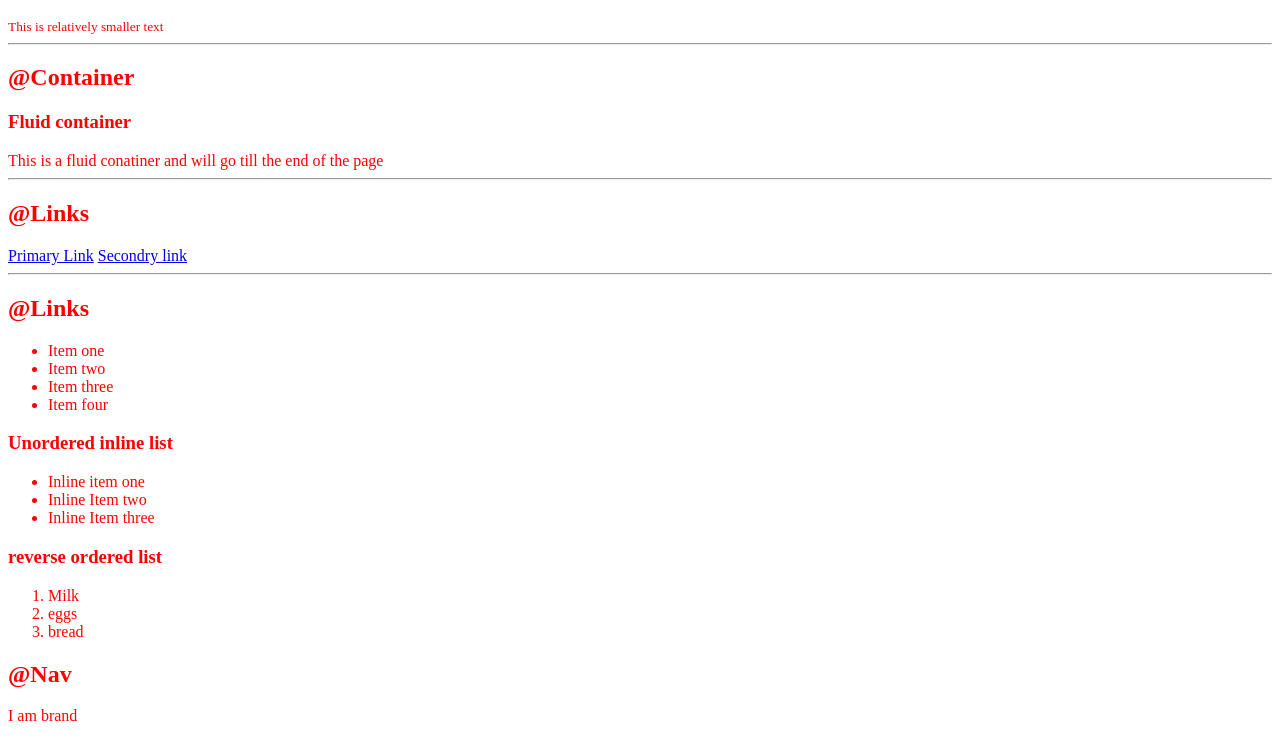
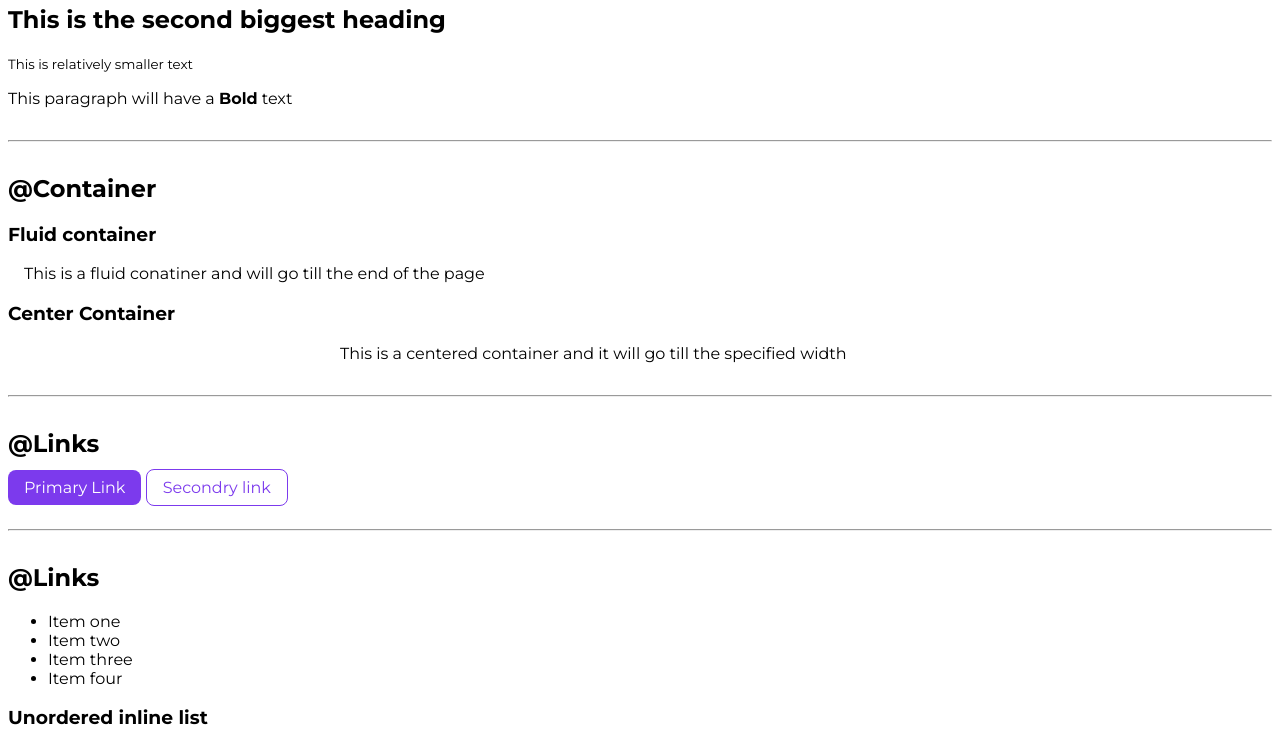
Before and after one commit to striver-69/neogcamplesson, a plain HTML site: page index.html in a window 1280 px wide. Shown: the part 273-1011 px from the top of the page. Drawn offline with Linux system fonts and the light colour scheme.

Commit message:
added links styles

```diff
--- a/index.html
+++ b/index.html
@@ -17,20 +17,26 @@
     <h1>Welcome To Chiru Portfolio</h1>
     <p>I am attending class and I want to make a library which would make all my projects look good and consistent</p>
     <hr>
+
     <h2>@Typography</h2>
+
     <h1>This is the biggest heading</h1>
     <h2>This is the second biggest heading</h2>
     <small>This is relatively smaller text</small>
+
+    <p>This paragraph will have a <strong>Bold</strong> text</p>
+
     <hr>
     <h2>@Container</h2>
     <h3>Fluid container</h3>
-    <div>This is a fluid conatiner and will go till the end of the page</div>
-
+    <div class="container">This is a fluid conatiner and will go till the end of the page</div>
+    <h3>Center Container</h3>
+    <div class="container container-center">This is a centered container and it will go till the specified width</div>
     <hr>
 
     <h2>@Links</h2>
-    <a href="/">Primary Link</a>
-    <a href="/">Secondry link</a>
+    <a class="link primary-link" href="/">Primary Link</a>
+    <a class="link secondary-link" href="/">Secondry link</a>
 
     <hr>
 
--- a/styles.css
+++ b/styles.css
@@ -1,3 +1,46 @@
+@import url('https://fonts.googleapis.com/css2?family=Montserrat:wght@400;700&display=swap');
+
+:root{
+    --primary-color:#7C3AED;
+}
+
 body{
-    color: red;
+    font-family: 'Montserrat', sans-serif;
 }
+
+hr{
+    margin: 2rem 0rem;
+}
+
+/* Container */
+
+.container{
+    padding-left: 1rem;
+    padding-right: 1rem;
+}
+
+.container-center{
+    max-width: 600px;
+    margin: auto;
+}
+
+/* Links */
+
+.link{
+    text-decoration: none;
+    padding: 0.5rem 1rem;
+}
+
+.primary-link{
+    background-color:var(--primary-color);
+    border-radius: 0.5rem;
+    color: white;
+}
+
+.secondary-link{
+    color: var(--primary-color);
+    border-radius: 0.5rem;
+    border: 1px solid var(--primary-color);
+}
+
+/* look into BEM naming convention for CSS */
```
